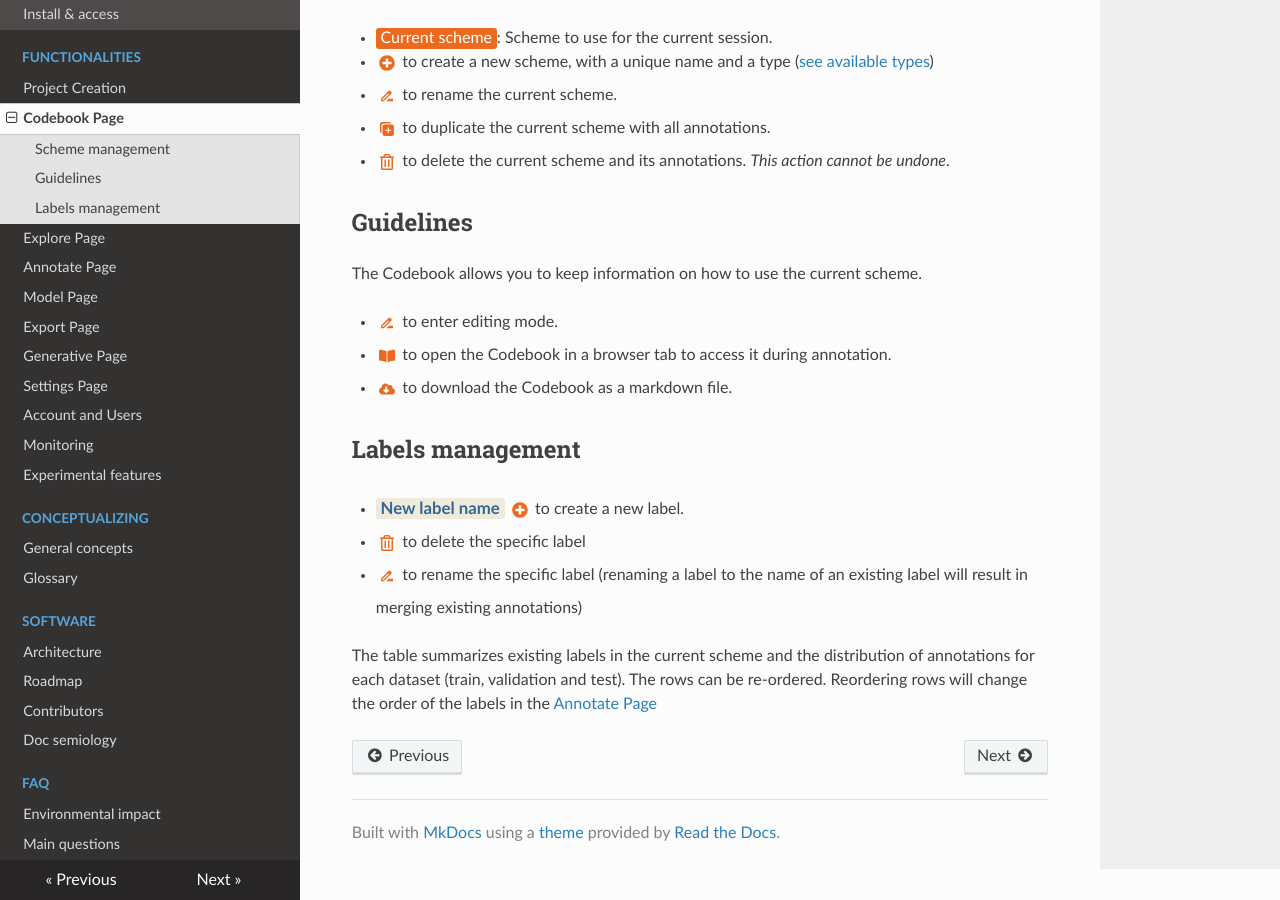
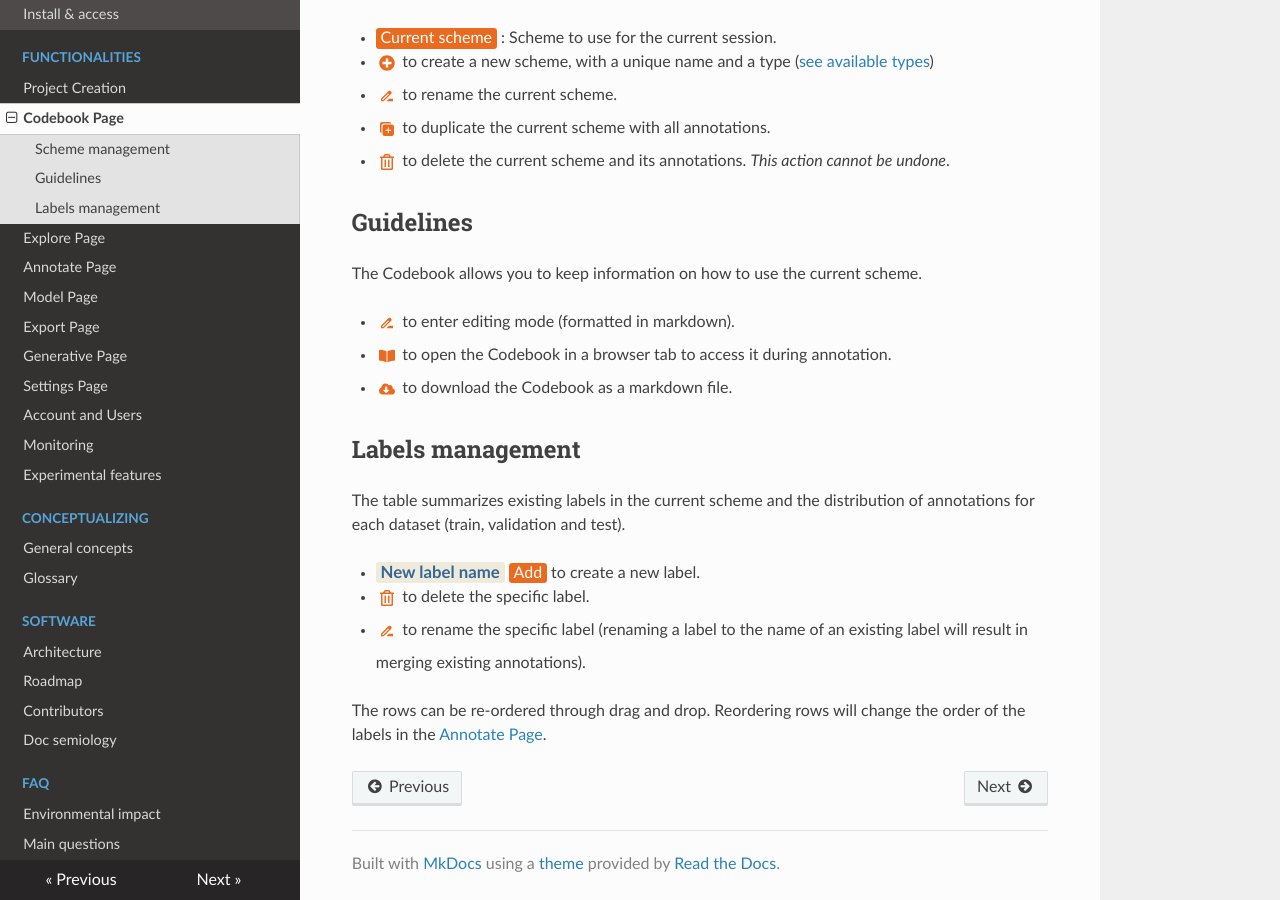
Before and after one commit to activetigger/documentation, an MkDocs documentation site: the page built from docs/functionalities/codebook.md, in a window 1280 px wide and 900 px high, scrolled down 773 px. Built offline with MkDocs 1.6.1, drawn with Linux system fonts in a browser that asks for light colours; nearby versions of some CDN libraries.

Commit message:
updated content of codebook page

```diff
--- a/docs/functionalities/codebook.md
+++ b/docs/functionalities/codebook.md
@@ -8,7 +8,7 @@ This section describes the Codebook page, the key elements and their interaction
 
 At the top of the screen, you will find the [scheme](../conceptualizing/glossary.md#schemes) management component. It consists of a dropdown menu and 4 action buttons.
 
-- <span class="action primary">Current scheme</span>: Scheme to use for the current session.
+- <span class="action primary">Current scheme</span> : Scheme to use for the current session.
 - <span class="icon">![](../img/icons/plus.svg)</span> to create a new scheme, with a unique name and a type ([see available types](../conceptualizing/glossary.md#schemes))
 - <span class="icon">![](../img/icons/rename.svg)</span> to rename the current scheme.
 - <span class="icon">![](../img/icons/duplicate.svg)</span> to duplicate the current scheme with all annotations.
@@ -19,16 +19,16 @@ At the top of the screen, you will find the [scheme](../conceptualizing/glossary
 
 The Codebook allows you to keep information on how to use the current scheme.
 
-- <span class="icon">![](../img/icons/rename.svg)</span> to enter editing mode.
+- <span class="icon">![](../img/icons/rename.svg)</span> to enter editing mode (formatted in markdown).
 - <span class="icon">![](../img/icons/book.svg)</span> to open the Codebook in a browser tab to access it during annotation.
 - <span class="icon">![](../img/icons/download.svg)</span> to download the Codebook as a markdown file.
 
 ## Labels management
 
+The table summarizes existing labels in the current scheme and the distribution of annotations for each dataset (train, validation and test).
 
-- <span class="parameter">New label name</span> <span class="icon">![](../img/icons/plus.svg)</span> to create a new label.
-- <span class="icon">![](../img/icons/delete.svg)</span> to delete the specific label
-- <span class="icon">![](../img/icons/rename.svg)</span> to rename the specific label (renaming a label to the name of an existing label will result in merging existing annotations)
+- <span class="parameter">New label name</span> <span class="action primary">Add</span> to create a new label.
+- <span class="icon">![](../img/icons/delete.svg)</span> to delete the specific label.
+- <span class="icon">![](../img/icons/rename.svg)</span> to rename the specific label (renaming a label to the name of an existing label will result in merging existing annotations).
 
-
-The table summarizes existing labels in the current scheme and the distribution of annotations for each dataset (train, validation and test). The rows can be re-ordered. Reordering rows will change the order of the labels in the [Annotate Page](./annotate.md)
+The rows can be re-ordered through drag and drop. Reordering rows will change the order of the labels in the [Annotate Page](./annotate.md).
```
